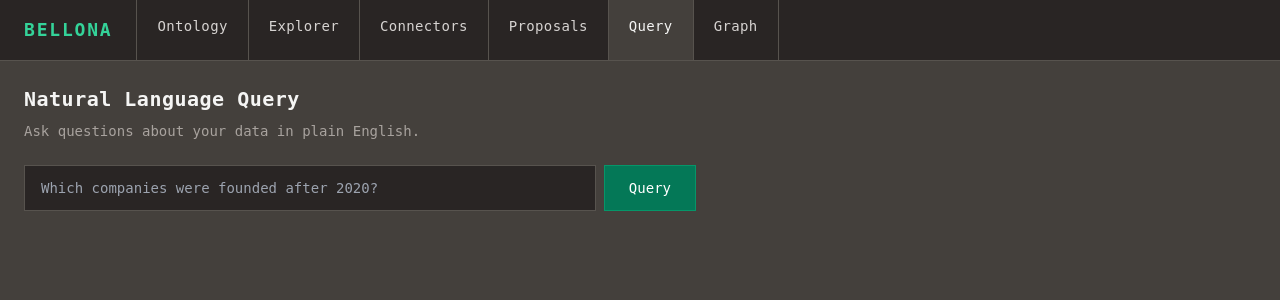
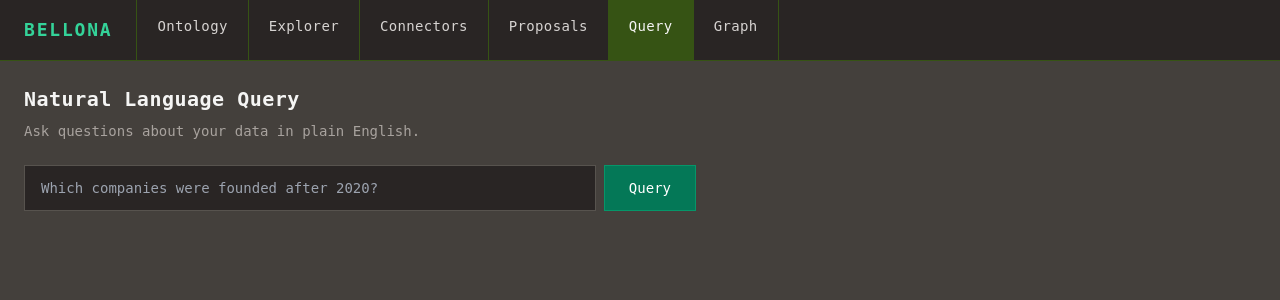
Before and after one commit to jwjacobson/bellona, a FastAPI app: page /ui/query in a window 1280 px wide. Shown: the top 300 px of the page. Run offline with FastAPI, Linux system fonts and the light colour scheme; parts of the project's set-up code (start-up, migrations or seed data) failed here and were passed over; some libraries are stand-ins or nearby versions.

Commit message:
Update navbar styling

```diff
--- a/templates/base.html
+++ b/templates/base.html
@@ -36,9 +36,9 @@
 <body class="bg-stone-700 text-stone-100 min-h-screen">
 
   <!-- Nav -->
-  <nav class="bg-stone-800 border-b border-stone-600">
+  <nav class="bg-stone-800 border-b border-olive-900">
     <div class="flex items-stretch">
-      <a href="/ui/ontology" class="px-6 py-4 text-emerald-400 font-bold text-lg tracking-widest uppercase border-r border-stone-600">
+      <a href="/ui/ontology" class="px-6 py-4 text-emerald-400 font-bold text-lg tracking-widest uppercase border-r border-olive-900">
         BELLONA
       </a>
       {% set nav_links = [
@@ -51,8 +51,8 @@
       ] %}
       {% for href, label in nav_links %}
         <a href="{{ href }}"
-           class="px-5 py-4 text-sm font-medium tracking-wide border-r border-stone-600
-                  {% if request.url.path.startswith(href) %}bg-stone-700 text-stone-100{% else %}text-stone-300 hover:text-stone-100 hover:bg-stone-700{% endif %}">
+           class="px-5 py-4 text-sm font-medium tracking-wide border-r border-olive-900
+                  {% if request.url.path.startswith(href) %}bg-olive-900 text-stone-100{% else %}text-stone-300 hover:text-stone-100 hover:bg-stone-700{% endif %}">
           {{ label }}
         </a>
       {% endfor %}
```
